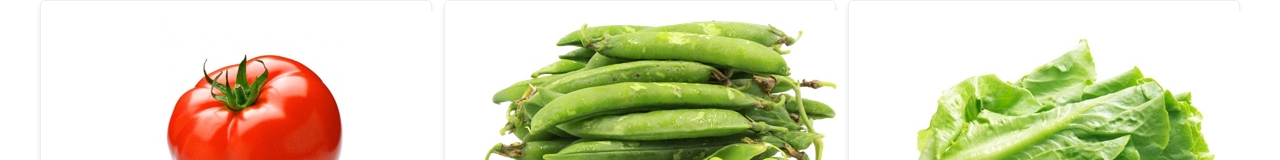
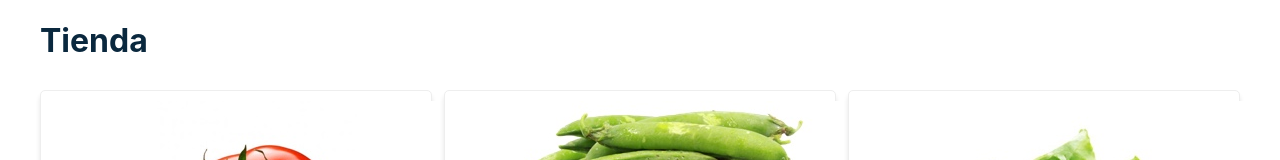
Before and after one commit to MariaJoseDiazCa/carro-de-compras, a React (Create React App) app: page / in a window 1280 px wide. Shown: the top 160 px of the page. Built offline with nearby package versions, Linux system fonts and the light colour scheme.

Commit message:
ADD: Title component

```diff
--- a/src/App.js
+++ b/src/App.js
@@ -1,6 +1,7 @@
 import { Component } from "react";
-import Productos from "./components/Productos";
+import Products from "./components/Products";
 import Layout from "./components/Layout";
+import Title from "./components/Title";
 
 class App extends Component {
   state = {
@@ -14,7 +15,8 @@ class App extends Component {
     return (
       <div>
         <Layout>
-          <Productos
+          <Title />
+          <Products
             agregarAlCarro={() => console.log("No hace nada")}
             productos={this.state.productos}
           />
--- a/src/components/Producto.js
+++ b/src/components/Product.js
@@ -14,12 +14,12 @@ const styles = {
   },
 };
 
-class Producto extends Component {
+class Product extends Component {
   render() {
     const { producto, agregarAlCarro } = this.props;
     return (
       <div style={styles.producto}>
-        <img alt={Producto.name} src={producto.img} />
+        <img alt={producto.name} src={producto.img} />
         <h3>{producto.name}</h3>
         <p>{producto.price}</p>
         <Button onClick={() => agregarAlCarro(producto)}>
@@ -29,4 +29,4 @@ class Producto extends Component {
     );
   }
 }
-export default Producto;
+export default Product;
--- a/src/components/Productos.js
+++ b/src/components/Products.js
@@ -1,5 +1,5 @@
 import { Component } from "react";
-import Producto from "./Producto";
+import Product from "./Product";
 
 const styles = {
   productos: {
@@ -9,14 +9,14 @@ const styles = {
   },
 };
 
-class Productos extends Component {
+class Products extends Component {
   render() {
     const { productos, agregarAlCarro } = this.props;
 
     return (
       <div style={styles.productos}>
         {productos.map((producto) => (
-          <Producto
+          <Product
             agregarAlCarro={agregarAlCarro}
             key={producto.name}
             producto={producto}
@@ -27,4 +27,4 @@ class Productos extends Component {
   }
 }
 
-export default Productos;
+export default Products;
--- /dev/null
+++ b/src/components/Title.js
@@ -0,0 +1,14 @@
+import { Component } from "react";
+
+const sytles = {
+  title: {
+    marginBottom: "30px",
+  },
+};
+
+class Title extends Component {
+  render() {
+    return <h1 style={sytles.title}>Tienda</h1>;
+  }
+}
+export default Title;
```
